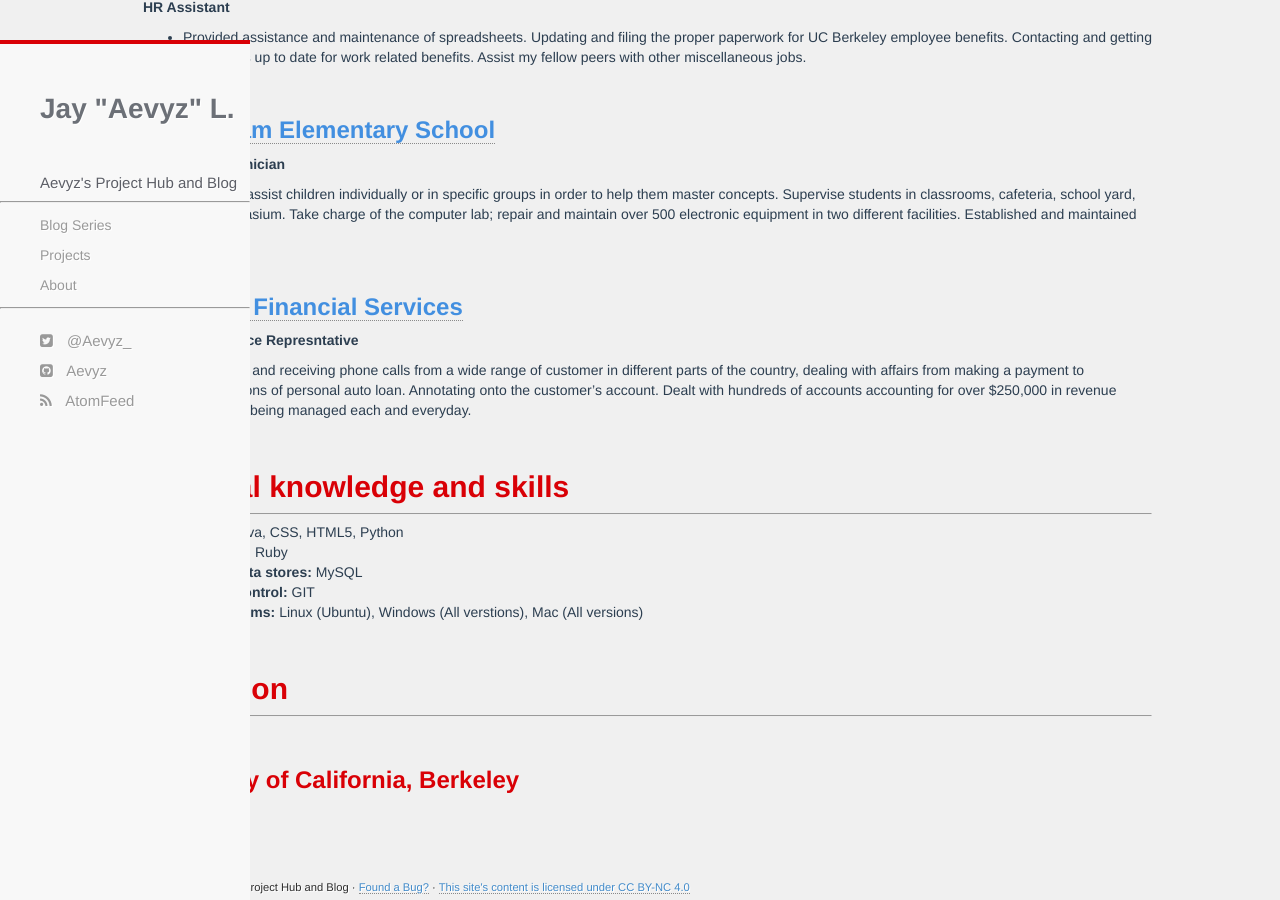
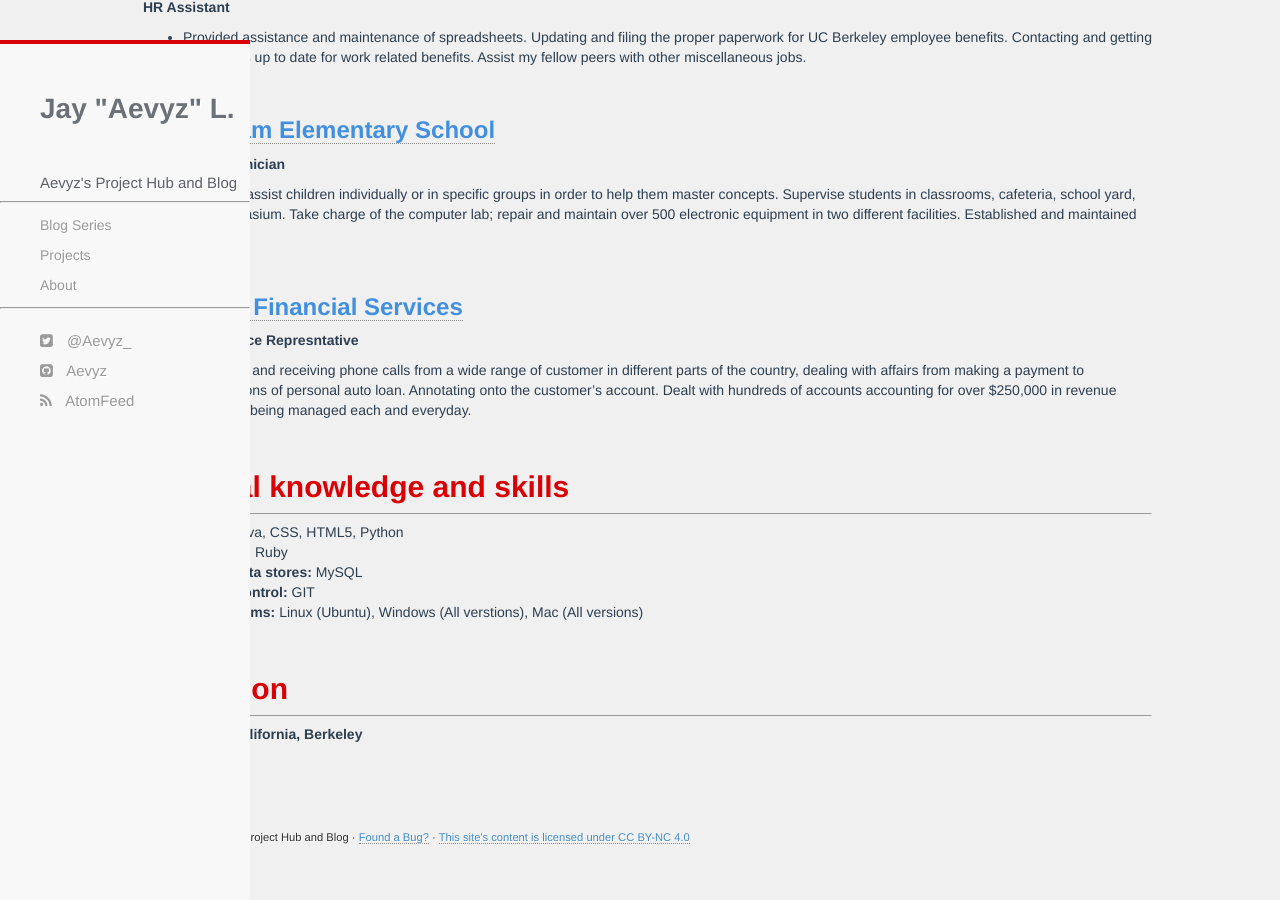
Before and after one commit to jguardado39/jguardado39.github.io, a Jekyll site: the page built from about.html, in a window 1280 px wide and 900 px high, scrolled down 592 px. Built offline with Jekyll 4.4.1, drawn with Linux system fonts in a browser that asks for light colours; after the commit the page ends 1442 px from its top, so only the background shows below that.

Commit message:
upd 041717

```diff
--- a/about.html
+++ b/about.html
@@ -127,8 +127,11 @@ title: Resume
     <hr>
   </div>
   <div class="education">
-    <h3 class="experience__agency">University of California, Berkeley</h3>
-
+    <p>
+      <b>
+        University of California, Berkeley
+      </b>
+    </p>
                 </div>
               </div>
             </div>
```
